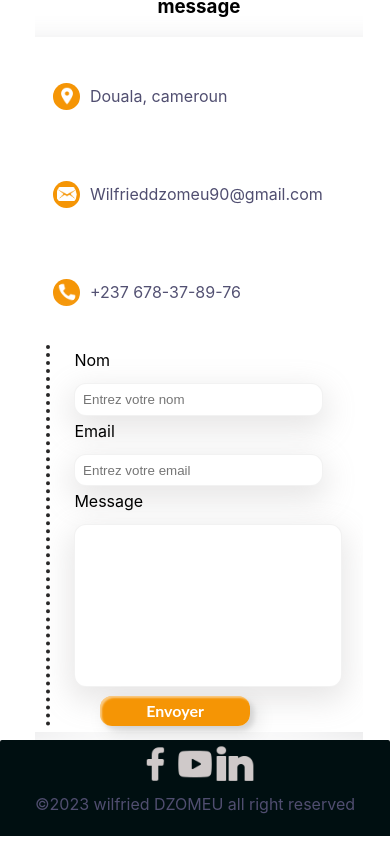
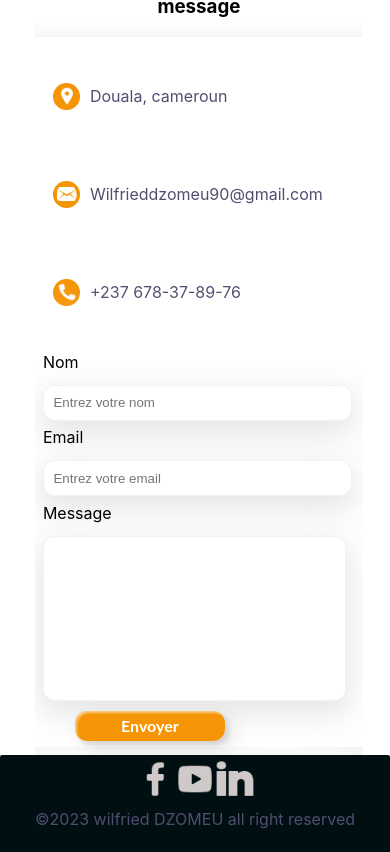
Before and after one commit to NGUENOUz/univers, a React (Create React App) app: page / in a window 390 px wide. Shown: the part 6941-7793 px from the top of the page. Built offline with nearby package versions, Linux system fonts and the light colour scheme; the HTML template or start-up script is replaced by a standard one.

Commit message:
correction des erreurs du formulaire

```diff
--- a/public/index.html
+++ b/public/index.html
@@ -8,6 +8,7 @@
     <meta name="theme-color" content="#000000" />
     <meta name="description" content="Portfolio de wilfried dzomeu, freelance développeur web, mobile, marketing digital , bloggeur , createur digitale et  UI/UX.wd blog , wd">
     <meta name="keywords" content="développement web, développement mobile, marketing digital, UI/UX, freelance, createur digitale , influenceur , bloggeur , community manager , UI/UX , figma , wilfried dzomeu , wd , wd blog">
+    <meta http-equiv="Content-Type" content="text/html;charset=UTF-8">
     <link rel="canonical" href="https://flutteur.vercel.app/">
     <meta name="robots" content="index,follow">
     <link rel="apple-touch-icon" href="public/logo192.png" />
--- a/src/component/contacts/contacts.css
+++ b/src/component/contacts/contacts.css
@@ -51,6 +51,9 @@ font-weight: bold;}
     padding-left: 6%;
     border-left: 4px dotted rgb(39, 38, 38);
     box-shadow: rgb(255, 255, 255) 0px 22px 70px 4px;
+    display: flex;
+    flex-direction: column;
+
  }
 form button{
 
@@ -126,9 +129,15 @@ textarea{
     padding-left: 3%;
 }
 form{
+    width: 80%;
+    height: auto;
     margin-left: -5%;
+}
+textarea{
+    width: 90%;
 }
 
 
 
+
 }
--- a/src/component/contacts/contacts.jsx
+++ b/src/component/contacts/contacts.jsx
@@ -92,18 +92,18 @@ function Contacts() {
 
 
              <label htmlFor="Nom">Nom</label>  <pre></pre>
-             {errors.Name&& <span style={{color:"red"}}>{errors.Name}</span>}
-             <input type="text" name="Name" id="" placeholder='Entrez votre nom' onChange={handleInput} />
+             <span> {errors.Name&& <span style={{color:"red"}}>{errors.Name}</span>}
+             <input type="text" name="Name" id="" placeholder='Entrez votre nom' onChange={handleInput} /></span>
           </div>
           <div className="item">
 
              <label htmlFor="Nom">Email</label>   <pre></pre>
-          {errors.Email&& <span style={{color:"red"}}>{errors.Email}</span>}
+              <span> {errors.Email&& <span style={{color:"red"}}>{errors.Email}</span>}</span>
              <input type="text" name="Email" id="" placeholder='Entrez votre email'  onChange={handleInput}/>
          </div>
          <div className="item">
              <label htmlFor="message">Message</label>  <pre></pre>
-             {errors.Message&& <span style={{color:"red"}}>{errors.Message}</span>}
+           <span>  {errors.Message&& <span style={{color:"red"}}>{errors.Message}</span>}</span>
              <textarea name="Message" id="" cols="30" rows="10"  onChange={handleInput} ></textarea>
         </div>
              <button type='submit' className='custom-btn btn-cv' ><pre></pre>Envoyer<pre></pre></button>
--- a/src/component/skill/skill.css
+++ b/src/component/skill/skill.css
@@ -509,10 +509,10 @@ width: 40%;
   }
   .box .ellipse-4 {
 
-    left: 7%;
-    width: 60px;
-    height: 60px;
-    top: -30%;
+    left: -12%;
+    width: 100px;
+    height: 100px;
+    top: -40%;
 
 
   }
```
